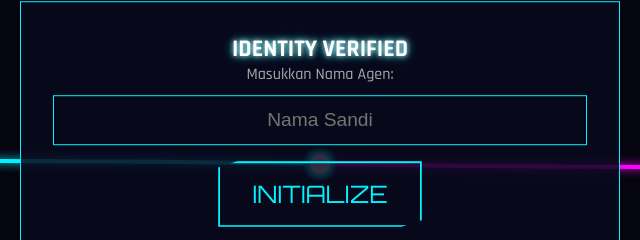
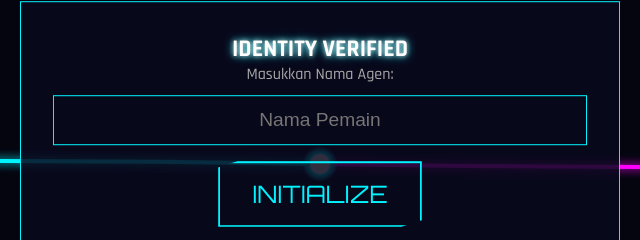
Before and after one commit to ReyjiKeren/Tarik-Tambang, a website: page game.html in a window 1280 px wide. Shown: the part 236-476 px from the top of the page, 320-960 px from the left. Drawn offline with nearby package versions, Linux system fonts and the light colour scheme.

Commit message:
Polish: Changed 'Nama Sandi' to 'Nama Pemain'

```diff
--- a/game.html
+++ b/game.html
@@ -141,7 +141,7 @@
         <!-- Step 0: Username Login -->
         <div id="step-login">
             <p style="color: #aaa; margin-bottom: 10px;">Masukkan Nama Agen:</p>
-            <input type="text" id="username-input" placeholder="Nama Sandi"
+            <input type="text" id="username-input" placeholder="Nama Pemain"
                 style="background: transparent; border: 1px solid var(--neon-cyan); padding: 0.8rem; color: #fff; width: 100%; font-size: 1.2rem; text-align: center; margin-bottom: 1rem;">
             <button id="btn-login" class="btn-main">INITIALIZE</button>
         </div>
```
